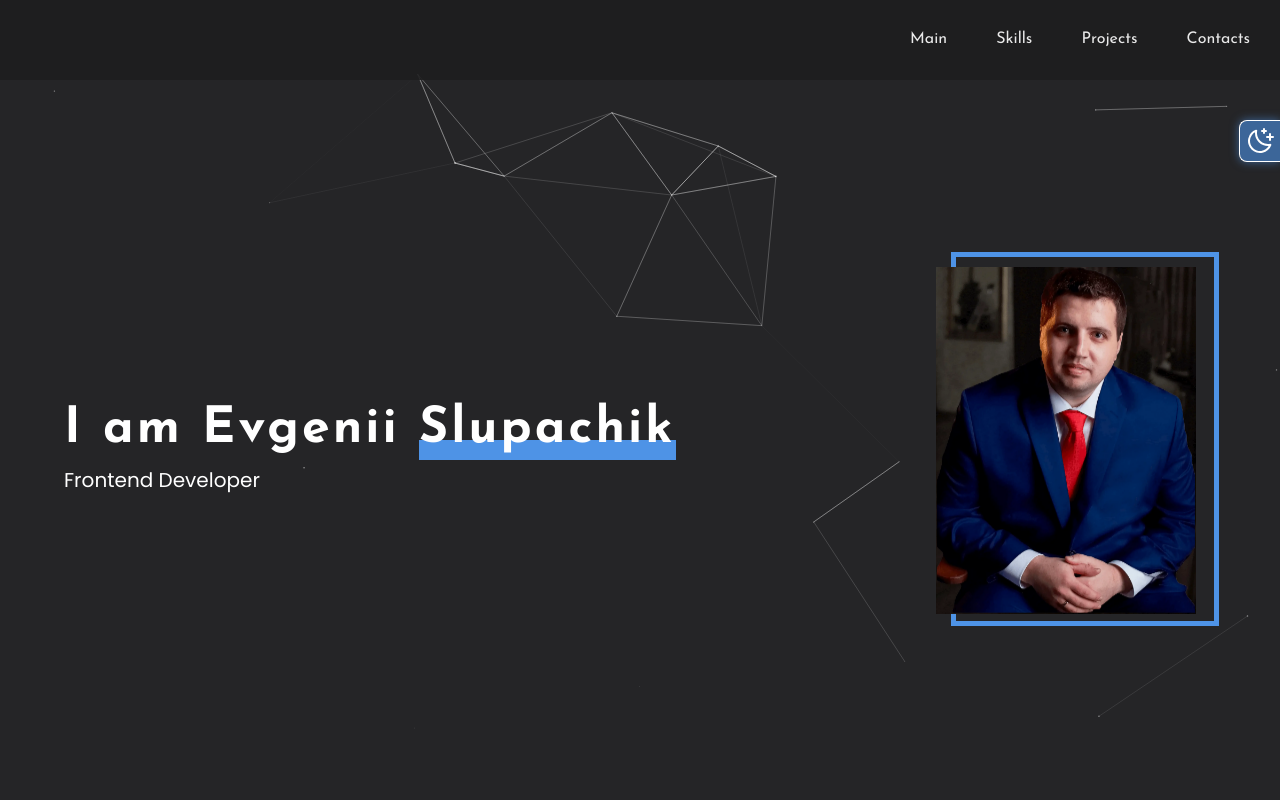
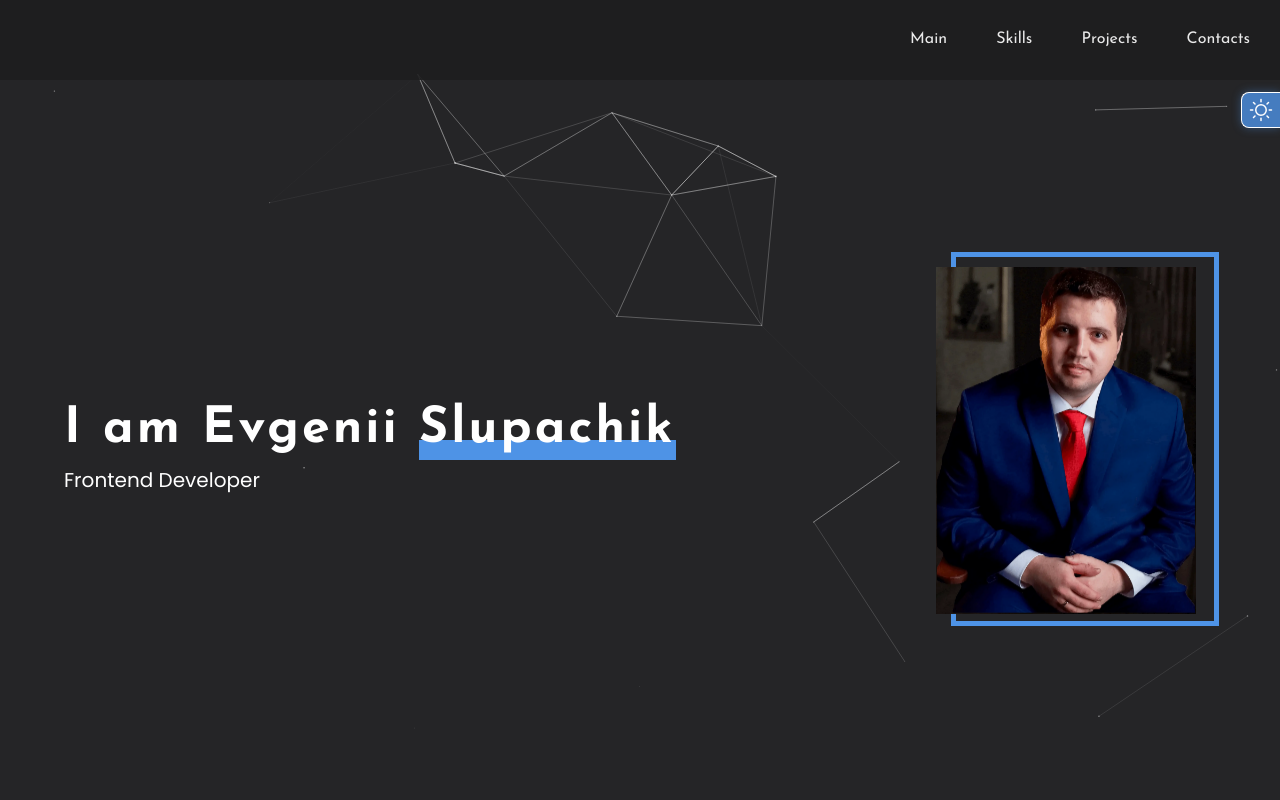
Before and after one commit to MrEvgeniy1989/portfolio, a React (Create React App) app: page / in a window 1280 px wide. Shown: the top 800 px of the page. Built offline with nearby package versions, Linux system fonts and the light colour scheme.

Commit message:
refactor: Уменьшил и сделал более аккуратную кнопку смены темы.

```diff
--- a/src/assets/icons/moonIcon.tsx
+++ b/src/assets/icons/moonIcon.tsx
@@ -4,7 +4,7 @@ export const MoonIcon = memo((props: SVGProps<SVGSVGElement>) => {
   return (
     <svg
       {...props}
-      height={'2em'}
+      height={'1.5em'}
       viewBox={'0 0 256 256'}
       width={'2em'}
       xmlns={'http://www.w3.org/2000/svg'}
--- a/src/assets/icons/sunIcon.tsx
+++ b/src/assets/icons/sunIcon.tsx
@@ -4,7 +4,7 @@ export const SunIcon = memo((props: SVGProps<SVGSVGElement>) => {
   return (
     <svg
       {...props}
-      height={'2em'}
+      height={'1.5em'}
       viewBox={'0 0 256 256'}
       width={'2em'}
       xmlns={'http://www.w3.org/2000/svg'}
--- a/src/common/components/themeProvider/ThemeProvider.tsx
+++ b/src/common/components/themeProvider/ThemeProvider.tsx
@@ -41,7 +41,7 @@ export const ThemeProvider = ({ children }: Props) => {
           onClick={toggleTheme}
           title={theme === 'dark' ? 'Switch to light theme.' : 'Switch to dark theme.'}
         >
-          {theme === 'dark' ? <MoonIcon /> : <SunIcon />}
+          {theme === 'dark' ? <SunIcon /> : <MoonIcon />}
         </button>
         {children}
       </div>
@@ -50,7 +50,5 @@ export const ThemeProvider = ({ children }: Props) => {
 }
 
 export const useTheme = () => {
-  const theme = useContext(ThemeContext)
-
-  return theme
+  return useContext(ThemeContext)
 }
--- a/src/common/components/themeProvider/themeProvider.module.scss
+++ b/src/common/components/themeProvider/themeProvider.module.scss
@@ -7,30 +7,30 @@
     cursor: pointer;
 
     position: fixed;
-    top: 15%;
+    top: calc(var(--header-height) + 2em);
     right: 0;
 
     display: inline-flex;
 
     box-sizing: border-box;
-    padding: 4px;
+    padding: 5px 3px;
 
-    //background-color: rgb(140 97 255 / 60%);
-    background-color: rgb(78 147 230 / 60%);
+    background-color: rgb(78 147 230 / 80%);
     border: 1px solid var(--text-color);
     border-right: 0;
     border-radius: 8px 0 0 8px;
-
-    //box-shadow: 0 0 10px 0 rgb(140 97 255 / 60%);
-    box-shadow: 0 0 10px 0 rgb(78 147 230 / 60%);
+    box-shadow: 0 0 10px 0 rgb(78 147 230 / 40%);
 
     &:hover {
-      //background-color: rgb(162 128 255 / 100%);
       background-color: rgb(78 147 230 / 100%);
-      box-shadow: 0 0 10px 0 rgb(78 147 230 / 100%);
+      box-shadow: 0 0 10px 0 rgb(78 147 230 / 80%);
+      transition: all 0.2s ease;
+    }
 
-      //box-shadow: 0 0 10px 0 rgb(140 97 255 / 100%);
-      transition: all 0.2s ease;
+    @media (width <= 600px) {
+      top: calc(var(--header-height) + 2px);
+      width: 14px;
+      padding: 0 2px;
     }
   }
 }
--- a/src/common/styles/index.scss
+++ b/src/common/styles/index.scss
@@ -1,3 +1,4 @@
 @forward 'colors';
 @forward 'typography';
 @forward 'boilerplate';
+@forward 'tokens';
```
